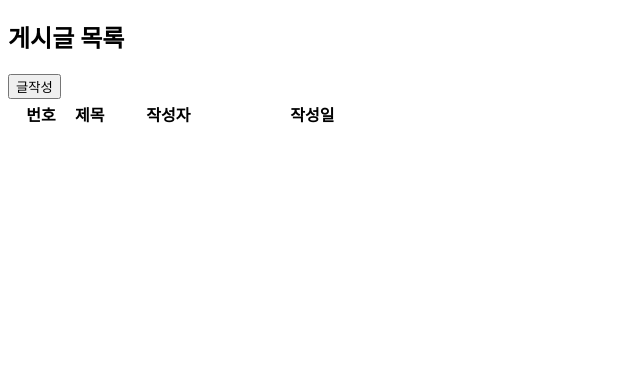
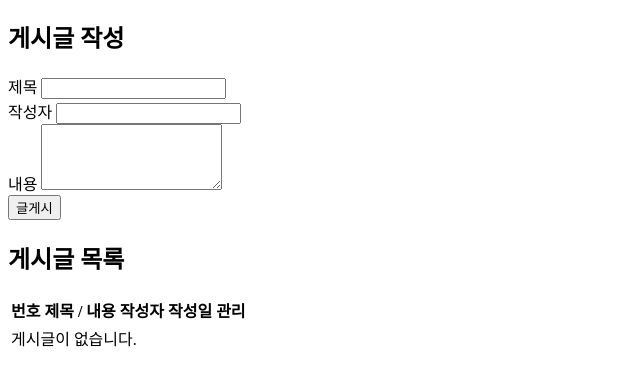
Before and after one commit to KMK2025/guestboard, a website: page index.html in a window 1280 px wide. Shown: the part 70-456 px from the top of the page, without its empty margins (0-640 px from the left). Drawn offline with Linux system fonts and the light colour scheme.

Commit message:
Refactor index.html for bulletin board layout
Updated HTML structure for the simple bulletin board, including form and list sections.

```diff
--- a/index.html
+++ b/index.html
@@ -1,77 +1,58 @@
 <!DOCTYPE html>
 <html lang="ko">
 <head>
-  <meta charset="UTF-8">
+  <meta charset="UTF-8" />
   <title>간단한 게시판</title>
-  <link rel="stylesheet" href="style.css">
+  <link rel="stylesheet" href="style.css" />
 </head>
 <body>
   <div class="container">
     <h1>간단한 게시판</h1>
 
-    <section class="write-section" id="writeSection" hidden>
-      <h2>새 글 작성</h2>
+    <!-- 글 작성 -->
+    <section class="write-section">
+      <h2>게시글 작성</h2>
       <form id="postForm">
         <div class="form-row">
-          <label for="title">제목</label>
-          <input type="text" id="title" name="title" required>
+          <label>제목</label>
+          <input type="text" id="title" />
         </div>
+
         <div class="form-row">
-          <label for="author">작성자</label>
-          <input type="text" id="author" name="author" required>
+          <label>작성자</label>
+          <input type="text" id="author" />
         </div>
+
         <div class="form-row">
-          <label for="password">비밀번호 (수정/삭제용)</label>
-          <input type="password" id="password" name="password" required>
+          <label>내용</label>
+          <textarea id="content" rows="4"></textarea>
         </div>
-        <div class="form-row">
-          <label for="content">내용</label>
-          <textarea id="content" name="content" rows="5" required></textarea>
-        </div>
+
         <div class="form-actions">
-          <button type="submit">글올리기</button>
+          <button type="submit">글게시</button>
         </div>
       </form>
     </section>
 
-    <section class="list-section" id="listSection">
+    <!-- 목록 -->
+    <section class="list-section">
       <h2>게시글 목록</h2>
-      <div class="list-actions">
-        <button type="button" id="showWriteButton">글작성</button>
-      </div>
       <table class="post-table">
         <thead>
           <tr>
-            <th style="width: 60px;">번호</th>
-            <th>제목</th>
-            <th style="width: 120px;">작성자</th>
-            <th style="width: 160px;">작성일</th>
+            <th>번호</th>
+            <th>제목 / 내용</th>
+            <th>작성자</th>
+            <th>작성일</th>
+            <th>관리</th>
           </tr>
         </thead>
-        <tbody id="postList">
-          <!-- 게시글 목록이 JavaScript로 채워집니다 -->
+        <tbody id="postTableBody">
         </tbody>
       </table>
     </section>
-
-    <section class="detail-section" id="detailSection" hidden>
-      <h2>게시글 보기</h2>
-      <div class="detail-header">
-        <div class="detail-title" id="detailTitle"></div>
-        <div class="detail-meta">
-          <span id="detailAuthor"></span>
-          <span id="detailDate"></span>
-        </div>
-      </div>
-      <div class="detail-content" id="detailContent"></div>
-      <div class="detail-actions">
-        <button type="button" id="detailEditButton">수정</button>
-        <button type="button" id="detailDeleteButton">삭제</button>
-        <button type="button" id="backToListButton">게시글 목록</button>
-      </div>
-    </section>
   </div>
 
-  <script src="script.js" defer></script>
+  <script src="script.js"></script>
 </body>
 </html>
```
